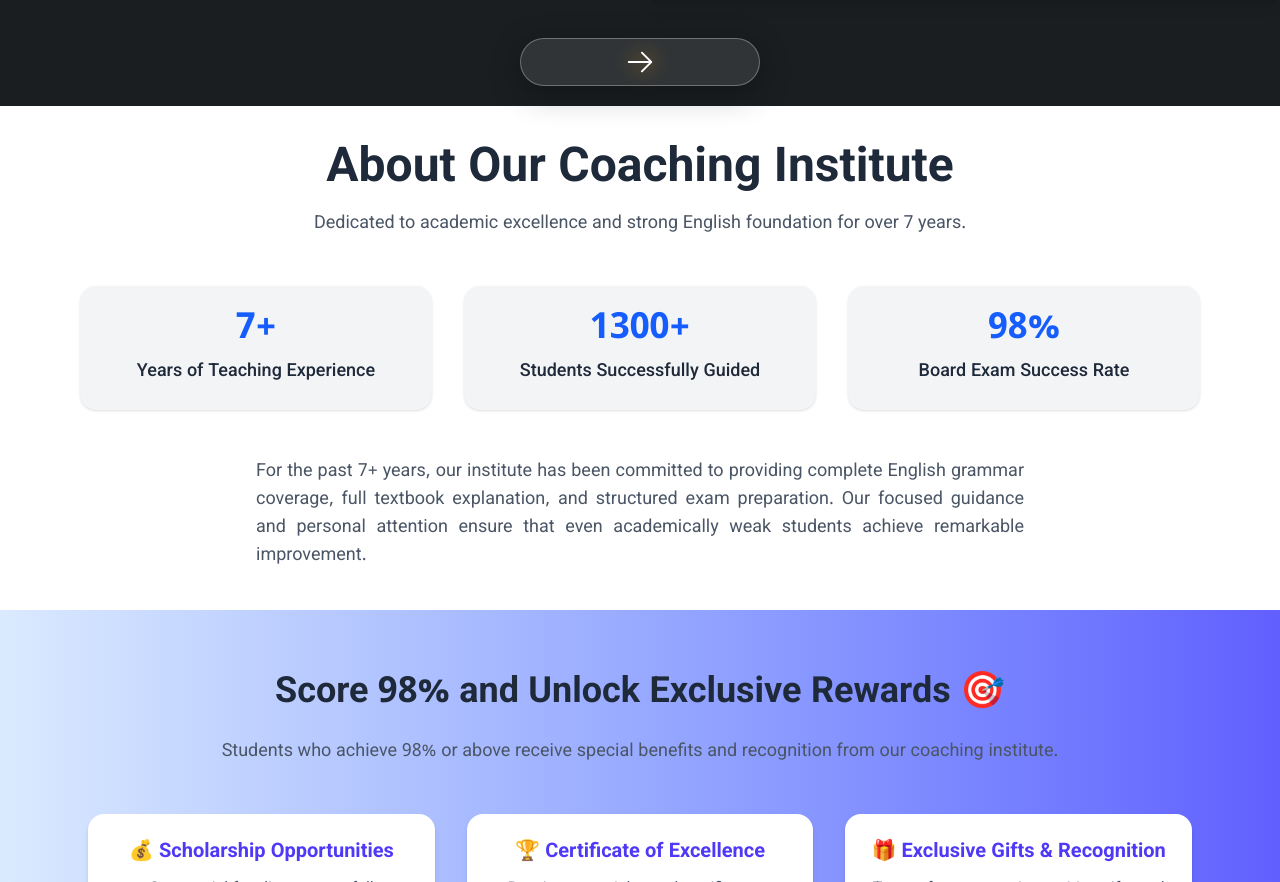
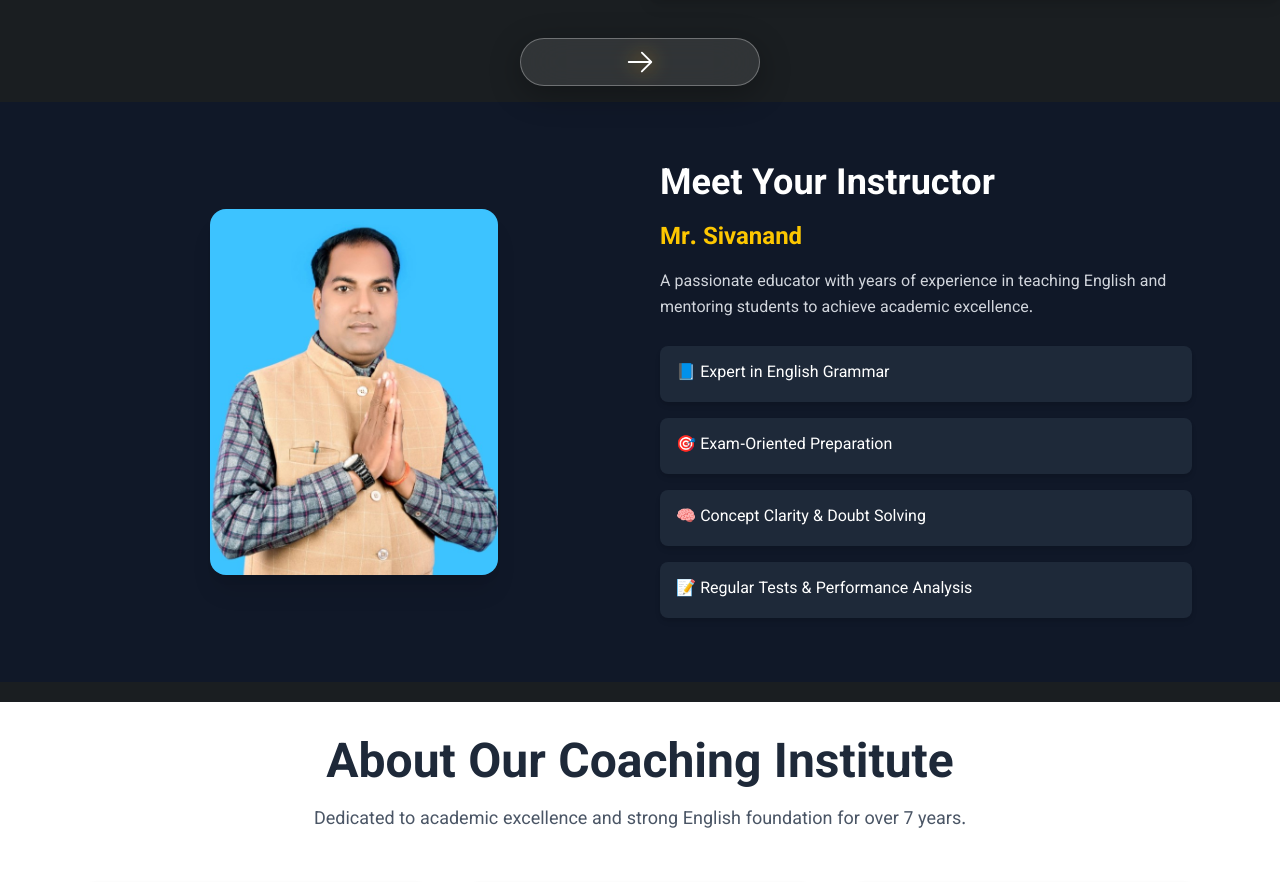
Before and after one commit to riiteshMishra/Career-Guidance-Coaching-Center, a React (Vite) app: page / in a window 1280 px wide. Shown: the part 555-1437 px from the top of the page. Built offline with nearby package versions, Linux system fonts and the light colour scheme; a web font is replaced by a local one.

Commit message:
intructor intro added to the home page

```diff
--- a/index.html
+++ b/index.html
@@ -4,7 +4,7 @@
     <meta charset="UTF-8" />
     <link rel="icon" type="image/svg+xml" href="/vite.svg" />
     <meta name="viewport" content="width=device-width, initial-scale=1.0" />
-    <title>shivanand-sir</title>
+    <title>Career Guidance Coaching Center</title>
   </head>
   <body>
     <div id="root"></div>
--- a/src/components/common/Arrow.jsx
+++ b/src/components/common/Arrow.jsx
@@ -3,7 +3,7 @@ import { motion } from "framer-motion";
 
 const Arrow = () => {
   return (
-    <div className="flex justify-center">
+    <div className="flex justify-center mb-4">
       <motion.div
         whileHover={{
           scale: 1.08,
--- /dev/null
+++ b/src/components/core/home/Instructor.jsx
@@ -0,0 +1,53 @@
+import InstructorImage from "/instructor.jpg";
+
+const Instructor = () => {
+  return (
+    <section className="py-16 bg-gray-900 text-white">
+      <div className="max-w-6xl mx-auto px-6 grid md:grid-cols-2 gap-10 items-center">
+        {/* 🔹 Instructor Image */}
+        <div className="flex justify-center">
+          <img
+            src={InstructorImage}
+            alt="Instructor image"
+            loading="lazy"
+            className="w-72 object-cover rounded-2xl shadow-xl scale-x-[-1] "
+          />
+        </div>
+
+        {/* 🔹 Instructor Info */}
+        <div>
+          <h2 className="text-4xl font-bold mb-4">Meet Your Instructor</h2>
+          <h2 className="text-2xl font-bold mb-4 text-yellow-400">
+            Mr. Sivanand
+          </h2>
+
+          <p className="text-gray-300 mb-6 leading-relaxed">
+            A passionate educator with years of experience in teaching English
+            and mentoring students to achieve academic excellence.
+          </p>
+
+          {/* 🔹 Abilities */}
+          <div className="space-y-4">
+            <div className="bg-gray-800 p-4 rounded-lg shadow-md">
+              📘 Expert in English Grammar
+            </div>
+
+            <div className="bg-gray-800 p-4 rounded-lg shadow-md">
+              🎯 Exam-Oriented Preparation
+            </div>
+
+            <div className="bg-gray-800 p-4 rounded-lg shadow-md">
+              🧠 Concept Clarity & Doubt Solving
+            </div>
+
+            <div className="bg-gray-800 p-4 rounded-lg shadow-md">
+              📝 Regular Tests & Performance Analysis
+            </div>
+          </div>
+        </div>
+      </div>
+    </section>
+  );
+};
+
+export default Instructor;
--- a/src/components/core/home/Rightside.jsx
+++ b/src/components/core/home/Rightside.jsx
@@ -6,6 +6,7 @@ const Rightside = () => {
       <div className=" py-10 w-11/12 sm:w-full mx-auto">
         <img
           src={HeroImage}
+          loading="lazy"
           alt="Background"
           className="w-full h-full object-cover rounded-lg shadow-lg pointer-events-none"
         />
--- a/src/pages/Home.jsx
+++ b/src/pages/Home.jsx
@@ -2,6 +2,7 @@ import React from "react";
 import Leftside from "../components/core/home/Leftside";
 import Rightside from "../components/core/home/Rightside";
 import Arrow from "../components/common/Arrow";
+import Instructor from "../components/core/home/Instructor";
 
 const Home = () => {
   return (
@@ -13,6 +14,7 @@ const Home = () => {
 
       {/* ARROW */}
       <Arrow />
+      <Instructor />
     </div>
   );
 };
```
Also changed, not shown: public/hero.jpg, public/instructor.jpg (added).
